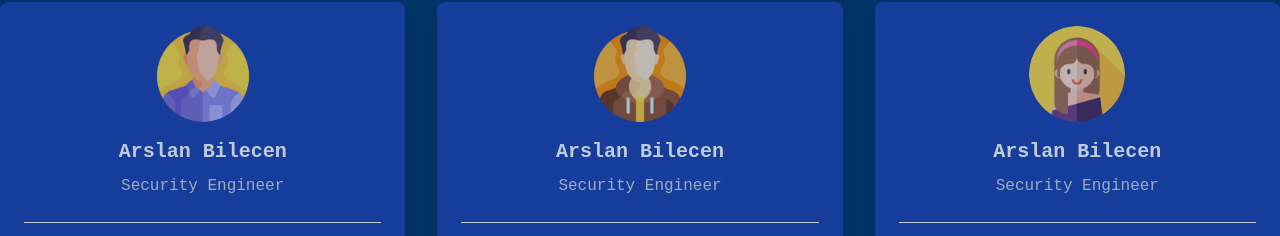
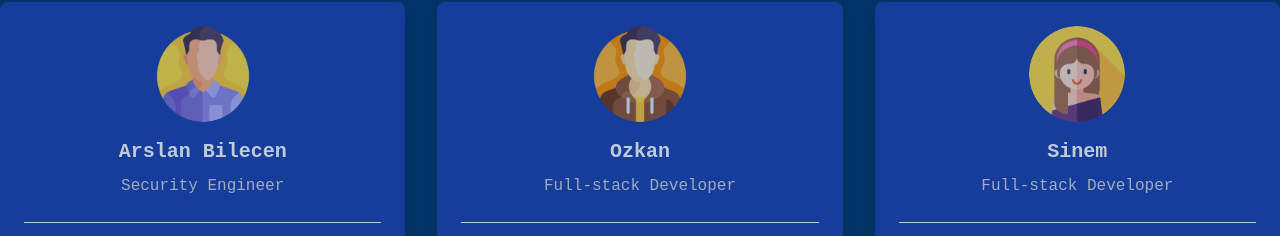
Before and after one commit to labturna/labturna.github.io, a plain HTML site: page index.html in a window 1280 px wide. Shown: the part 1014-1250 px from the top of the page. Drawn offline with nearby package versions, Linux system fonts and the light colour scheme; a script that the page names is missing.

Commit message:
updated team members

```diff
--- a/index.html
+++ b/index.html
@@ -89,8 +89,8 @@
         <div
           class="bg-blue-800 p-6 rounded-lg shadow-lg opacity-75 hover:opacity-100 flex flex-col items-center text-center">
           <img src="assets/img/team-member-2.png" alt="Takım Üyesi" class="w-24 rounded-full mb-4">
-          <h3 class="text-xl font-semibold mb-2 text-white">Arslan Bilecen</h3>
-          <p class="text-gray-300 mb-2">Security Engineer</p>
+          <h3 class="text-xl font-semibold mb-2 text-white">Ozkan</h3>
+          <p class="text-gray-300 mb-2">Full-stack Developer</p>
           <div class="border-t border-white w-full my-4"></div>
           <a href="https://github.com/arslanblcn" class="text-white">
             <i class="fa fa-github" style="font-size: 36px;"></i>
@@ -99,8 +99,8 @@
         <div
           class="bg-blue-800 p-6 rounded-lg shadow-lg opacity-75 hover:opacity-100 flex flex-col items-center text-center">
           <img src="assets/img/team-member-3.png" alt="Takım Üyesi" class="w-24 rounded-full mb-4">
-          <h3 class="text-xl font-semibold mb-2 text-white">Arslan Bilecen</h3>
-          <p class="text-gray-300 mb-2">Security Engineer</p>
+          <h3 class="text-xl font-semibold mb-2 text-white">Sinem</h3>
+          <p class="text-gray-300 mb-2">Full-stack Developer</p>
           <div class="border-t border-white w-full my-4"></div>
           <a href="https://github.com/arslanblcn" class="text-white">
             <i class="fa fa-github" style="font-size: 36px;"></i>
```
